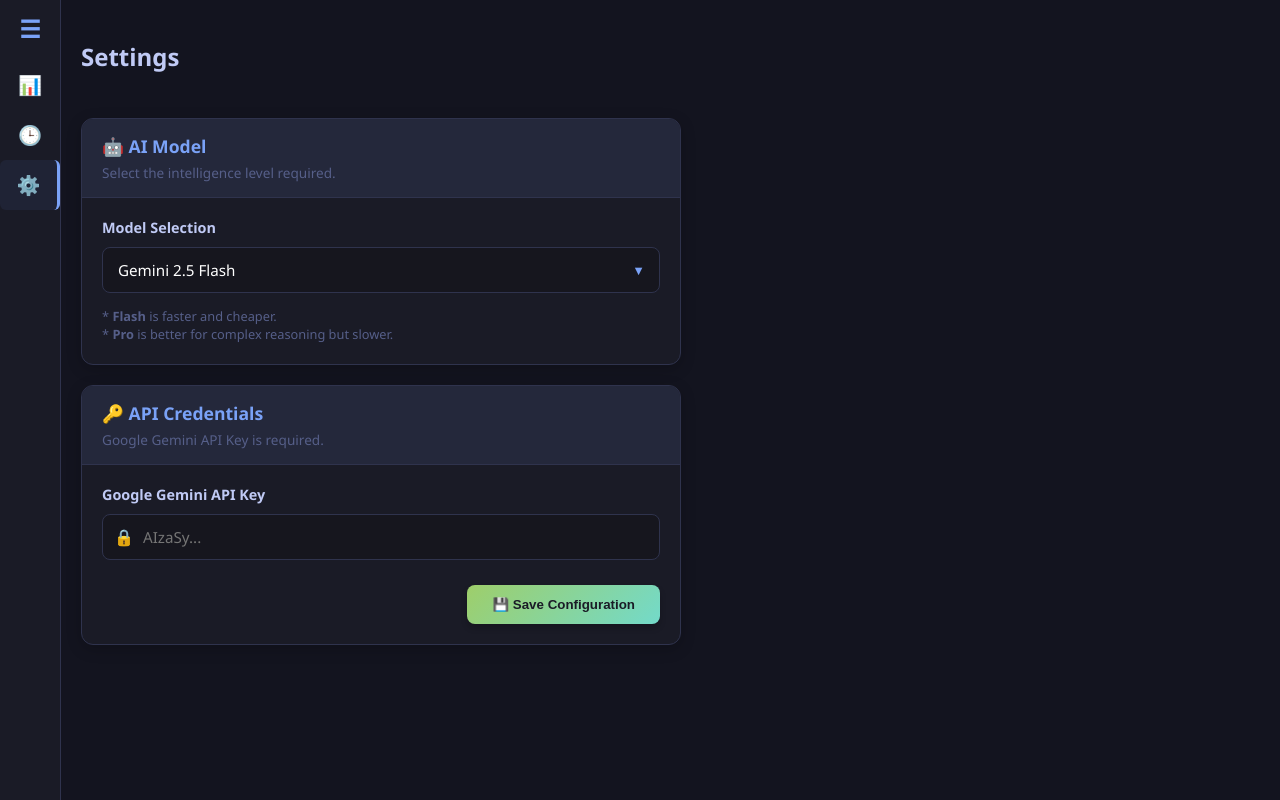
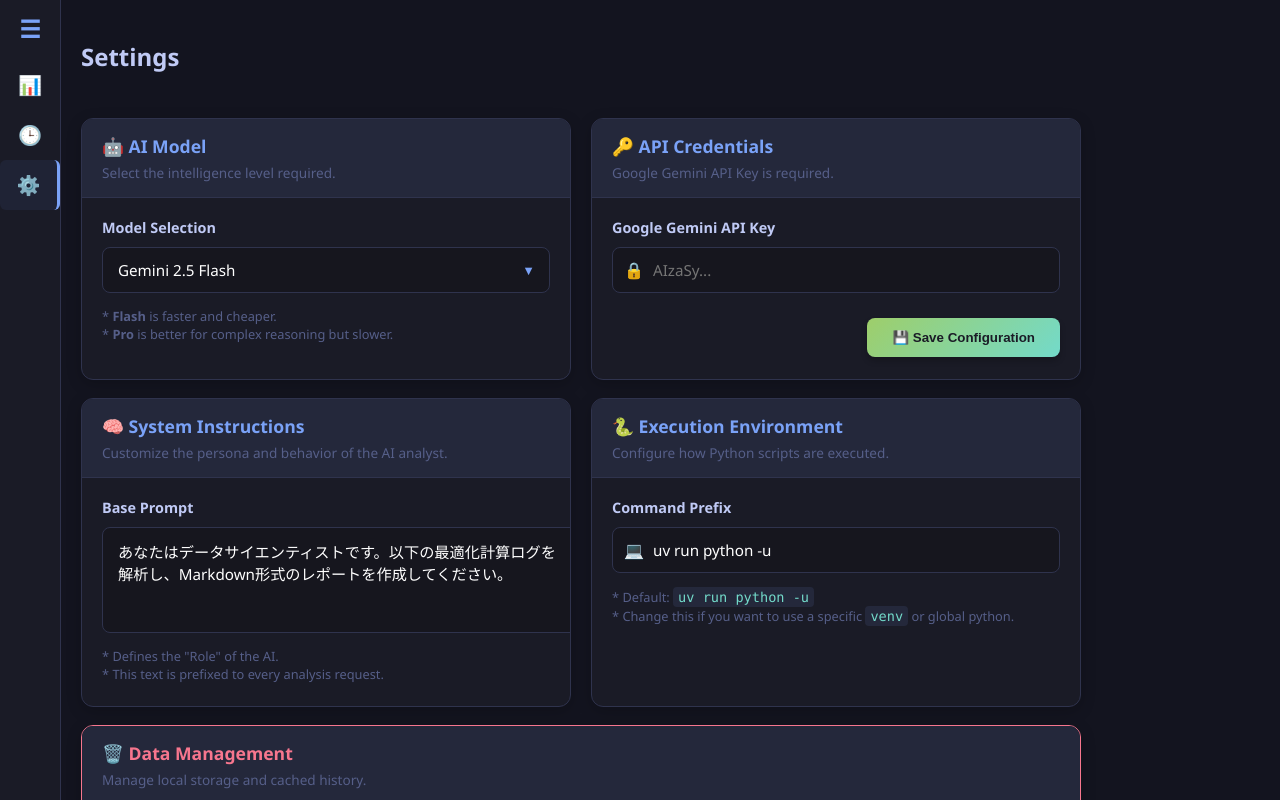
Before and after one commit to Twil3akine/GurobiLab-Desktop, a SvelteKit app: page / in a window 1280 px wide. Both pictures are taken after a click on the button "⚙️". Built offline with nearby package versions, Linux system fonts and the light colour scheme.

Commit message:
settingsに色々増やした
- 履歴の削除
- Gurobiの実行コマンド
- プロンプト

```diff
--- a/src/routes/+page.svelte
+++ b/src/routes/+page.svelte
@@ -12,6 +12,10 @@
 	let focusPoint = "";
 	let apiKey = "";
 	let selectedModel = "gemini-2.5-flash";
+	let pythonCommand = "uv run python -u";
+	let systemPrompt =
+		"あなたはデータサイエンティストです。以下の最適化計算ログを解析し、Markdown形式のレポートを作成してください。";
+
 	let isMenuOpen = false;
 
 	let logs = "";
@@ -51,6 +55,11 @@
 		apiKey = localStorage.getItem("gurobi_app_apikey") || "";
 		selectedModel =
 			localStorage.getItem("gurobi_app_model") || "gemini-2.5-flash";
+		pythonCommand =
+			localStorage.getItem("gurobi_app_command") || "uv run python -u";
+		systemPrompt =
+			localStorage.getItem("gurobi_app_prompt") ||
+			"あなたはデータサイエンティストです。以下の最適化計算ログを解析し、Markdown形式のレポートを作成してください。";
 		const savedHist = localStorage.getItem("gurobi_app_history");
 		if (savedHist) historyList = JSON.parse(savedHist);
 	});
@@ -178,6 +187,7 @@
 			const finalLog = (await invoke("run_optimization", {
 				scriptPath,
 				argsStr,
+				commandPrefix: pythonCommand,
 			})) as string;
 
 			logs = finalLog;
@@ -321,6 +331,9 @@
 	function saveSettings() {
 		localStorage.setItem("gurobi_app_apikey", apiKey);
 		localStorage.setItem("gurobi_app_model", selectedModel);
+		localStorage.setItem("gurobi_app_command", pythonCommand);
+		localStorage.setItem("gurobi_app_prompt", systemPrompt);
+
 		alert("Settings Saved!");
 	}
 
@@ -331,6 +344,14 @@
 			filters: [{ name: "Python Script", extensions: ["py"] }],
 		});
 		if (file) scriptPath = file as string;
+	}
+
+	// 履歴削除機能
+	function clearHistory() {
+		if (confirm("Are you sure you want to delete all execution history?")) {
+			historyList = [];
+			localStorage.removeItem("gurobi_app_history");
+		}
 	}
 
 	async function copyToClipboard(text: string) {
@@ -557,6 +578,71 @@
 						</div>
 					</div>
 				</div>
+
+				<div class="setting-card">
+					<div class="card-header">
+						<h3>🧠 System Instructions</h3>
+						<p>
+							Customize the persona and behavior of the AI
+							analyst.
+						</p>
+					</div>
+					<div class="card-body">
+						<label>Base Prompt</label>
+						<textarea
+							bind:value={systemPrompt}
+							rows="3"
+							placeholder="You are a helpful assistant..."
+						></textarea>
+						<p class="hint">
+							* Defines the "Role" of the AI.<br />
+							* This text is prefixed to every analysis request.
+						</p>
+					</div>
+				</div>
+
+				<div class="setting-card">
+					<div class="card-header">
+						<h3>🐍 Execution Environment</h3>
+						<p>Configure how Python scripts are executed.</p>
+					</div>
+					<div class="card-body">
+						<label>Command Prefix</label>
+						<div class="input-with-icon">
+							<span class="input-icon">💻</span>
+							<input
+								type="text"
+								bind:value={pythonCommand}
+								placeholder="uv run python -u"
+							/>
+						</div>
+						<p class="hint">
+							* Default: <code>uv run python -u</code><br />
+							* Change this if you want to use a specific
+							<code>venv</code> or global python.
+						</p>
+					</div>
+				</div>
+
+				<div class="setting-card danger-zone">
+					<div class="card-header">
+						<h3>🗑️ Data Management</h3>
+						<p>Manage local storage and cached history.</p>
+					</div>
+					<div class="card-body">
+						<div class="danger-row">
+							<div class="danger-text">
+								<strong>Clear History</strong>
+								<p>
+									Remove all saved logs and analysis results.
+								</p>
+							</div>
+							<button class="delete-btn" on:click={clearHistory}>
+								Delete All
+							</button>
+						</div>
+					</div>
+				</div>
 			</div>
 		{/if}
 	</main>
@@ -659,7 +745,7 @@
 		display: flex;
 		flex-direction: column;
 		padding: 20px;
-		overflow: hidden;
+		overflow-y: auto;
 		gap: 15px;
 	}
 
@@ -935,12 +1021,14 @@
 
 	/* Settings */
 	.settings-container {
-		display: flex;
-		flex-direction: column;
+		display: grid;
+		grid-template-columns: repeat(auto-fit, minmax(350px, 1fr));
 		gap: 20px;
-		max-width: 600px; /* 横幅を制限して見やすく */
+		max-width: 1200px;
+		width: 100%;
 		margin-top: 10px;
 		animation: fadeIn 0.4s ease-out;
+		padding-bottom: 40px;
 	}
 
 	.setting-card {
@@ -970,11 +1058,37 @@
 		color: #565f89;
 	}
 
+	/* Settings Container を Grid レイアウトに変更 */
+	.settings-container {
+		display: grid; /* Grid レイアウトを有効化 */
+		/* 最小幅350pxのカードを、画面幅に合わせて自動で折り返して配置 */
+		grid-template-columns: repeat(auto-fit, minmax(350px, 1fr));
+		gap: 20px; /* カード間の隙間 */
+		max-width: 1000px; /* 横幅制限を少し広げて2列表示しやすくする */
+		margin-top: 10px;
+		animation: fadeIn 0.4s ease-out;
+	}
+
+	/* 各設定カードの高さが揃うように調整 */
+	.setting-card {
+		background: #1a1b26;
+		border: 1px solid #2f334d;
+		border-radius: 12px;
+		overflow: hidden;
+		box-shadow: 0 4px 15px rgba(0, 0, 0, 0.2);
+		/* Grid内で高さが自動的に揃うようにする */
+		height: 100%;
+		display: flex;
+		flex-direction: column;
+	}
+
 	.card-body {
 		padding: 20px;
 		display: flex;
 		flex-direction: column;
 		gap: 15px;
+		/* カードの下部までコンテンツを引き伸ばす */
+		flex: 1;
 	}
 
 	label {
@@ -1076,6 +1190,69 @@
 		opacity: 0.9;
 	}
 
+	textarea {
+		width: 100%;
+		background: #16161e;
+		border: 1px solid #2f334d;
+		border-radius: 8px;
+		padding: 12px 15px;
+		color: #fff;
+		font-family: "Segoe UI", sans-serif;
+		font-size: 0.95rem;
+		resize: vertical; /* 縦方向のみリサイズ許可 */
+		min-height: 80px;
+	}
+	textarea:focus {
+		border-color: #7aa2f7;
+		outline: none;
+	}
+
+	code {
+		background: #24283b;
+		padding: 2px 5px;
+		border-radius: 4px;
+		color: #73daca;
+		font-family: Consolas, monospace;
+		font-size: 0.85rem;
+	}
+
+	/* Danger Zone Styling */
+	.setting-card.danger-zone {
+		border-color: #f7768e; /* 赤枠で警告感 */
+		grid-column: 1 / -1;
+	}
+	.setting-card.danger-zone .card-header h3 {
+		color: #f7768e;
+	}
+
+	.danger-row {
+		display: flex;
+		justify-content: space-between;
+		align-items: center;
+	}
+	.danger-text strong {
+		color: #c0caf5;
+		display: block;
+	}
+	.danger-text p {
+		color: #565f89;
+		font-size: 0.85rem;
+		margin: 0;
+	}
+
+	.delete-btn {
+		background: transparent;
+		border: 1px solid #f7768e;
+		color: #f7768e;
+		padding: 8px 16px;
+		border-radius: 6px;
+		font-weight: bold;
+	}
+	.delete-btn:hover {
+		background: #f7768e;
+		color: #1a1b26;
+	}
+
 	@keyframes pulse {
 		0% {
 			opacity: 1;
```
Also changed, not shown: 1 other file (tests, documents, lock files or other folders).
